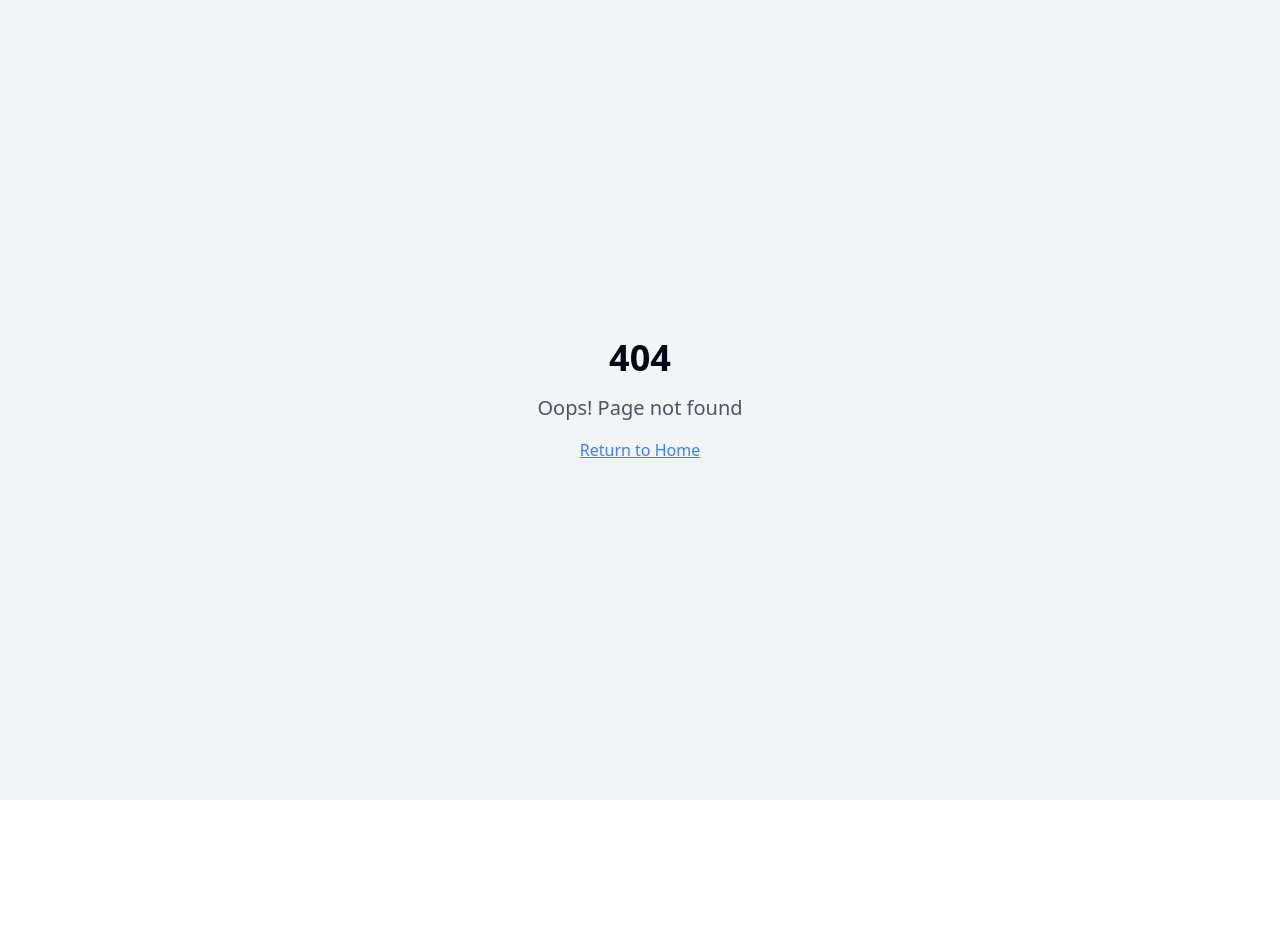
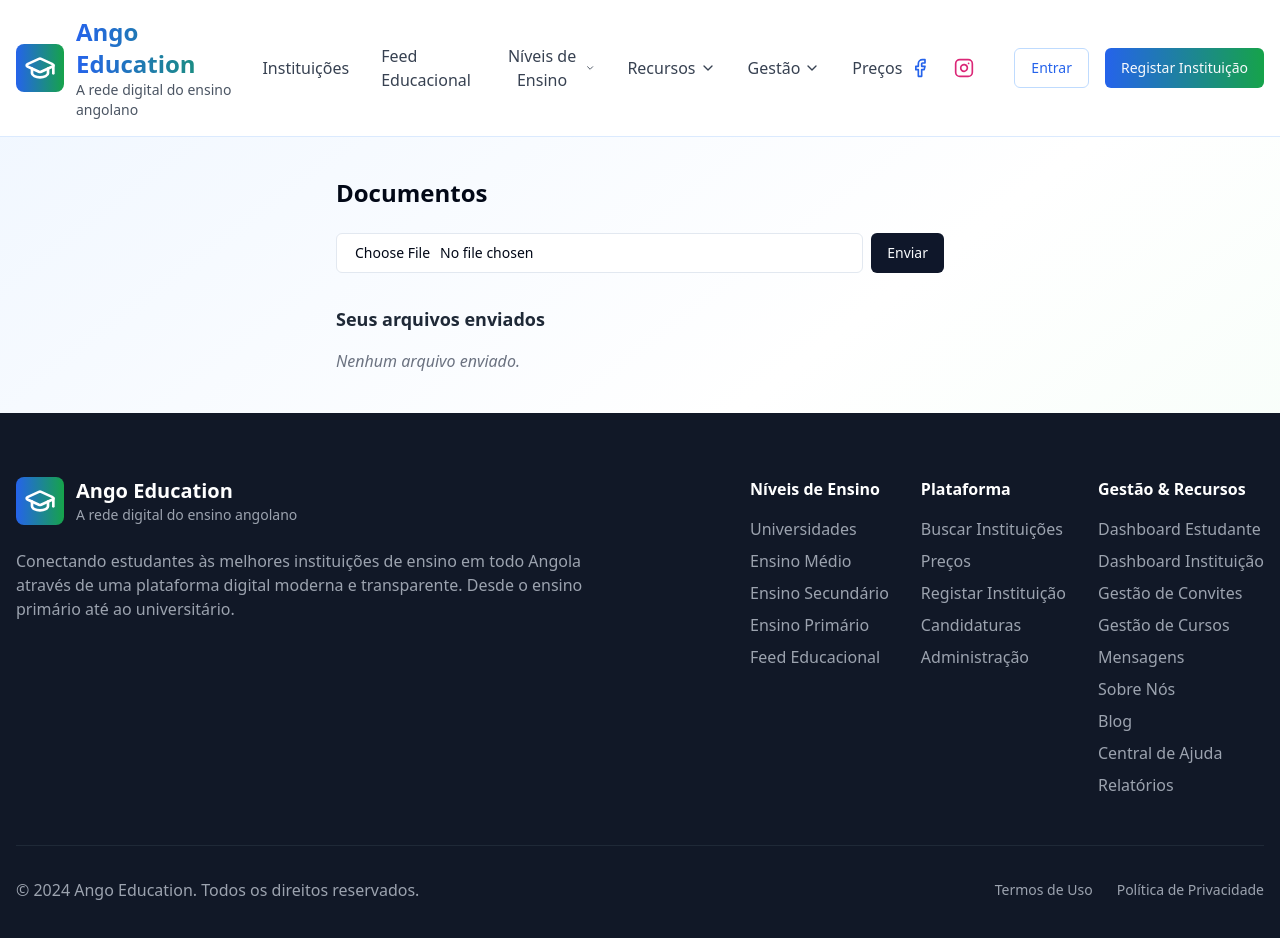
Before and after one commit to elsiocosta/angola-education-hub-02, a React (Vite) app: page /documents in a window 1280 px wide. Before the commit this address had no page. Shown: the top 938 px of the page. Before the commit the page ends 800 px from the top, so only its background shows below. Built offline with nearby package versions, Linux system fonts and the light colour scheme.

Commit message:
Finish phase 1
All requested features for phase 1 are now implemented.

```diff
--- a/src/App.tsx
+++ b/src/App.tsx
@@ -27,6 +27,7 @@ import Support from "./pages/Support";
 import Blog from "./pages/Blog";
 import Terms from "./pages/Terms";
 import Privacy from "./pages/Privacy";
+import Documents from "./pages/Documents";
 import { AuthProvider } from "@/hooks/useAuth";
 
 const queryClient = new QueryClient();
@@ -69,6 +70,7 @@ const App = () => (
             <Route path="/blog" element={<Blog />} />
             <Route path="/terms" element={<Terms />} />
             <Route path="/privacy" element={<Privacy />} />
+            <Route path="/documents" element={<Documents />} />
             {/* ADD ALL CUSTOM ROUTES ABOVE THE CATCH-ALL "*" ROUTE */}
             <Route path="*" element={<NotFound />} />
           </Routes>
--- /dev/null
+++ b/src/pages/Documents.tsx
@@ -0,0 +1,127 @@
+
+import React, { useEffect, useRef, useState } from "react";
+import { Button } from "@/components/ui/button";
+import { Input } from "@/components/ui/input";
+import Layout from "@/components/Layout";
+import { useAuth } from "@/hooks/useAuth";
+import { supabase } from "@/integrations/supabase/client";
+import { useToast } from "@/hooks/use-toast";
+
+interface DocumentFile {
+  id: string;
+  file_path: string;
+  uploaded_at: string;
+}
+
+const Documents = () => {
+  const { user } = useAuth();
+  const { toast } = useToast();
+  const [files, setFiles] = useState<DocumentFile[]>([]);
+  const [uploading, setUploading] = useState(false);
+  const inputFileRef = useRef<HTMLInputElement>(null);
+
+  // Fetch documents for logged user
+  useEffect(() => {
+    if (!user?.id) return;
+    const fetchDocuments = async () => {
+      const { data, error } = await supabase
+        .from("documents")
+        .select("*")
+        .eq("user_id", user.id)
+        .order("uploaded_at", { ascending: false });
+      if (error) {
+        toast({ title: "Erro ao buscar documentos", description: error.message, variant: "destructive" });
+      } else {
+        setFiles(data);
+      }
+    };
+    fetchDocuments();
+  }, [user, toast]);
+
+  const handleUpload = async (e: React.FormEvent<HTMLFormElement>) => {
+    e.preventDefault();
+    if (!user?.id) {
+      toast({ title: "Precisa estar logado para enviar arquivos.", variant: "destructive" });
+      return;
+    }
+    const file = inputFileRef.current?.files?.[0];
+    if (!file) {
+      toast({ title: "Nenhum arquivo selecionado!", variant: "destructive" });
+      return;
+    }
+    setUploading(true);
+    // Save file to storage (bucket: "documents", path: "user_id/filename")
+    const filePath = `${user.id}/${Date.now()}_${file.name}`;
+    // Crie bucket "documents" no painel do Supabase se ainda não existir
+    const { error: uploadError } = await supabase.storage.from("documents").upload(filePath, file);
+    if (uploadError) {
+      toast({ title: "Erro ao fazer upload", description: uploadError.message, variant: "destructive" });
+      setUploading(false);
+      return;
+    }
+    // Salva registro na tabela documents
+    const { error: dbError, data: dbData } = await supabase
+      .from("documents")
+      .insert([{ file_path: filePath, user_id: user.id }])
+      .select()
+      .single();
+    if (dbError) {
+      toast({ title: "Erro ao salvar registro", description: dbError.message, variant: "destructive" });
+      setUploading(false);
+      return;
+    }
+    toast({ title: "Arquivo enviado com sucesso!" });
+    setFiles((prev) => [dbData, ...prev]);
+    if (inputFileRef.current) inputFileRef.current.value = "";
+    setUploading(false);
+  };
+
+  const handleDownload = async (file_path: string) => {
+    const { data, error } = await supabase.storage.from("documents").download(file_path);
+    if (error || !data) {
+      toast({ title: "Erro ao baixar arquivo", description: error?.message, variant: "destructive" });
+      return;
+    }
+    // Baixa usando a API do navegador
+    const url = URL.createObjectURL(data);
+    const a = document.createElement("a");
+    a.href = url;
+    a.download = file_path.split("/").pop() || "arquivo";
+    document.body.appendChild(a);
+    a.click();
+    a.remove();
+    URL.revokeObjectURL(url);
+  };
+
+  return (
+    <Layout>
+      <div className="container max-w-2xl py-10">
+        <h1 className="font-bold text-2xl mb-6">Documentos</h1>
+        <form onSubmit={handleUpload} className="flex gap-2 mb-8 items-center">
+          <Input ref={inputFileRef} type="file" accept="*/*" disabled={uploading} />
+          <Button type="submit" disabled={uploading}>
+            {uploading ? "Enviando..." : "Enviar"}
+          </Button>
+        </form>
+        <div>
+          <h2 className="text-lg mb-4 font-semibold text-gray-800">Seus arquivos enviados</h2>
+          {files.length === 0 && (
+            <div className="text-gray-500 italic">Nenhum arquivo enviado.</div>
+          )}
+          <ul className="space-y-3">
+            {files.map((doc) => (
+              <li key={doc.id} className="flex justify-between items-center border rounded bg-white px-4 py-2">
+                <span className="truncate">{doc.file_path.split("/").pop()}</span>
+                <Button size="sm" variant="outline" onClick={() => handleDownload(doc.file_path)}>
+                  Download
+                </Button>
+              </li>
+            ))}
+          </ul>
+        </div>
+      </div>
+    </Layout>
+  );
+};
+
+export default Documents;
```
